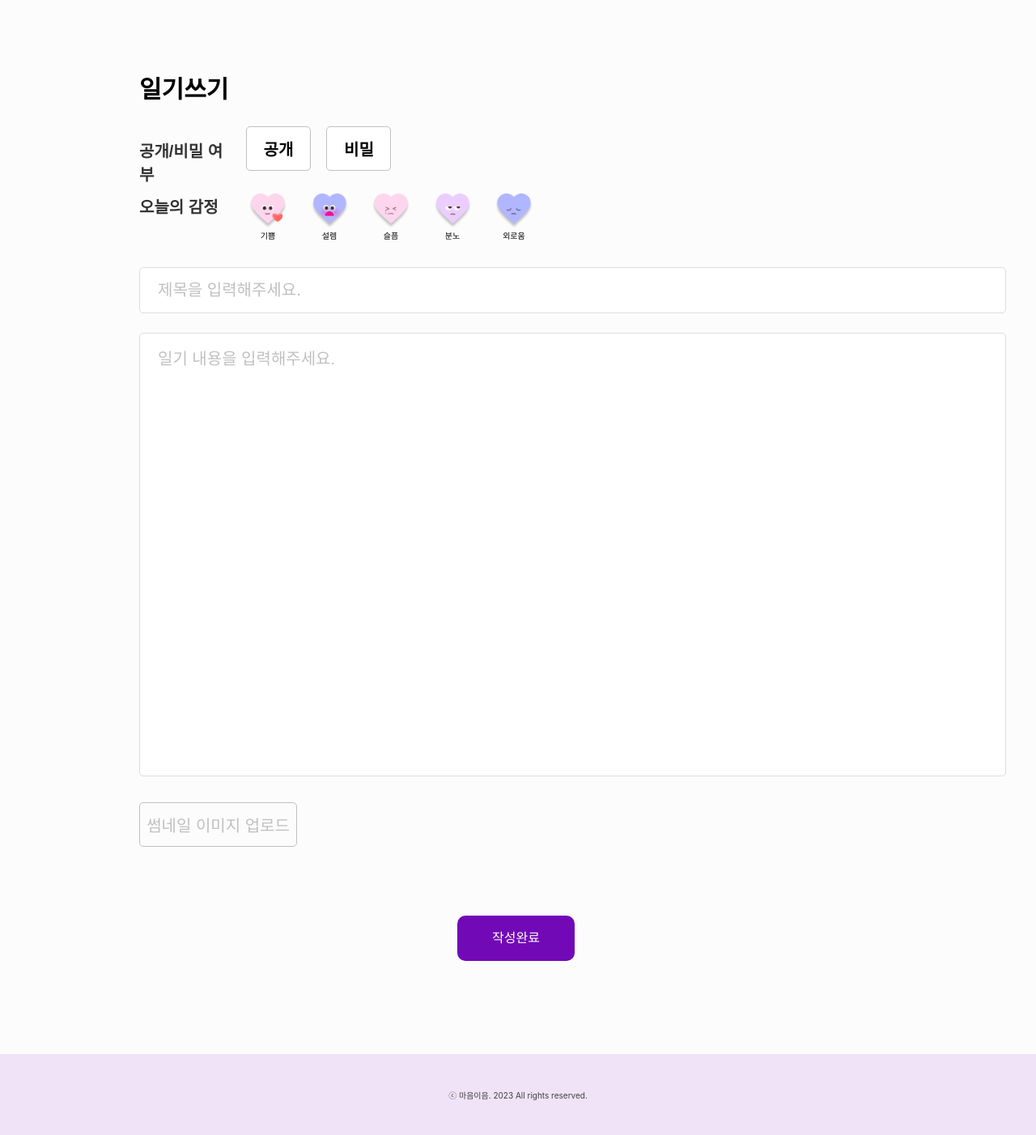
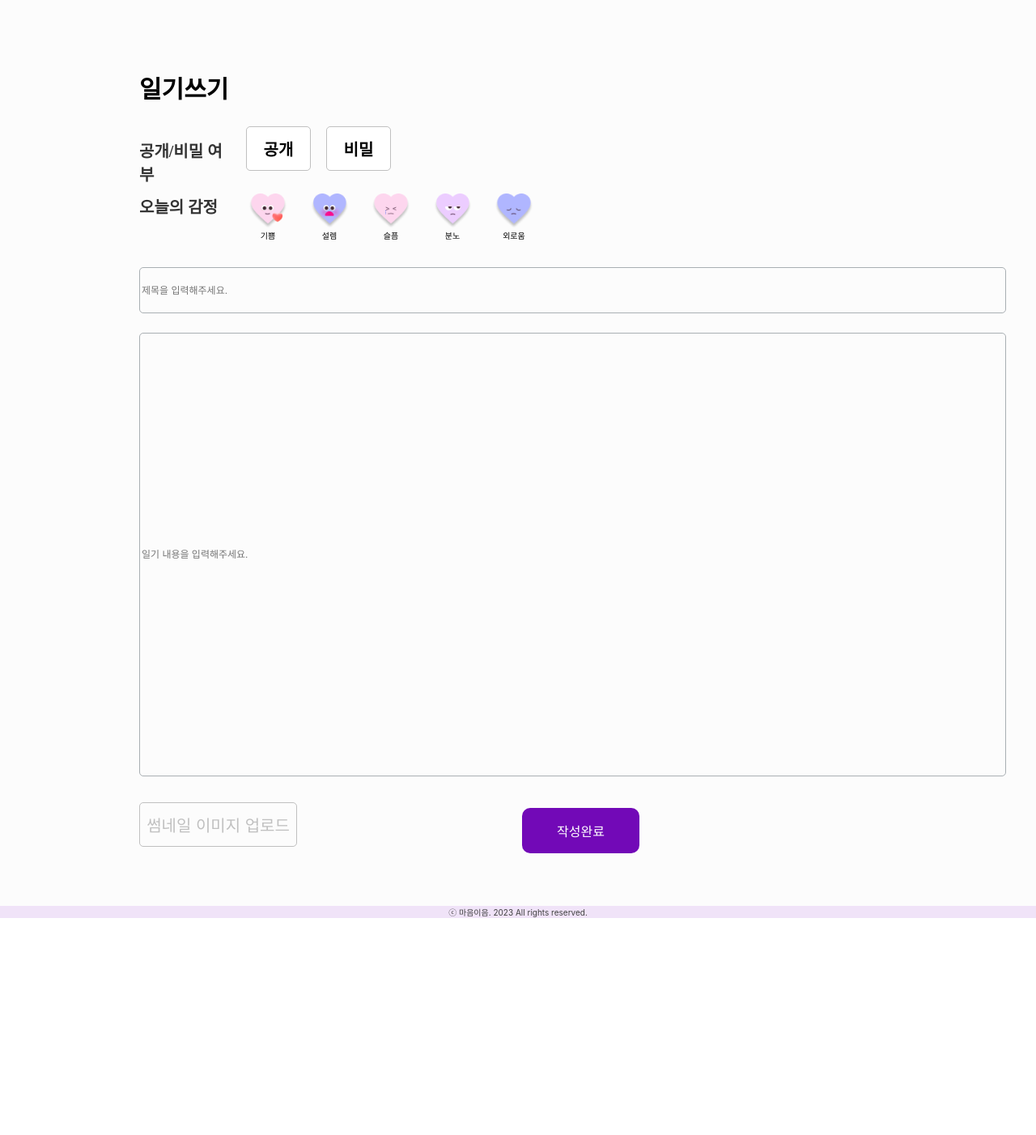
Before and after one commit to hyeonjins/Maeumium_back, a Django app: page /write/ in a window 1280 px wide; the page is wider, and only the part inside the window is pictured. Shown: the part 67-1469 px from the top of that part at 81% size. After the commit the page ends 1201 px from the top of that part, so only its background shows below. Run offline with Django 4.2, Linux system fonts and the light colour scheme.

Commit message:
일기쓰기 페이지 추가

```diff
--- a/static/css/write.css
+++ b/static/css/write.css
@@ -1,22 +1,30 @@
-.roots {
+body {
+    font-family: 'GangwonEduAll';
+    font-weight: 'Medium';
+}
+
+.root {
+    margin-top: 100px;
+}
+
+.write {
     display: flex;
     flex-direction: column;
-    justify-content: center;
-    align-items: center;
-}
-
-body {
-    margin: 0;
-    padding: 0;
-    font-family: 'GangwonEduAll', sans-serif;
-    display: flex;
-    flex-direction: column;
-    justify-content: center;
-    align-items: center;
+    margin: 0 auto;
 
 }
 
-.writing-label {
+.write input {
+    display: flex;
+    /* flex-direction: column; */
+    background: none;
+    border: none;
+    border: 0.2px solid #A9AFB3;
+    border-radius: 5px;
+    font-size: 12px;
+}
+
+.write_diary {
     width: 181px;
     height: 34px;
     top: 153px;
@@ -32,7 +40,7 @@ body {
 }
 
 
-.privacy-label {
+.write_privacy_title {
     width: 109px;
     height: 23px;
     position: absolute;
@@ -45,7 +53,7 @@ body {
     line-height: normal;
 }
 
-.emotion-label {
+.write_emotion_title {
     width: 109px;
     height: 23px;
     position: absolute;
@@ -58,7 +66,7 @@ body {
     line-height: normal;
 }
 
-.emotion-images {
+.write_emotion_images {
     display: flex;
     align-items: center;
     justify-content: space-between;
@@ -69,7 +77,7 @@ body {
     top: 302px;
 }
 
-.emotion-image {
+.emotion_image {
     display: flex;
     flex-direction: column;
     align-items: center;
@@ -77,7 +85,7 @@ body {
     border: 3px solid transparent;
 }
 
-.emotion-image img {
+.emotion_image img {
     width: 47.956px;
     height: 44px;
     flex-shrink: 0;
@@ -85,7 +93,7 @@ body {
 
 }
 
-.emotion-text {
+.emotion_text {
     color: #000;
     text-align: center;
     font-family: 'GangwonEduAll', sans-serif;
@@ -95,14 +103,14 @@ body {
     line-height: normal;
 }
 
-.emotion-image.selected {
+.emotion_image.selected {
     border-color: #C0C0C0;
     background-color: #C0C0C0; /* 선택된 감정의 테두리 색상 */
 }
 
 
 /* 제목 입력 칸 스타일 */
-.title-input {
+.write_title {
     width: 1065px;
     height: 53px;
     position: absolute;
@@ -117,7 +125,7 @@ body {
 }
 
 /* 내용 입력 칸 스타일 */
-.content-input {
+.write_content {
     width: 1065px;
     height: 544px;
     position: absolute;
@@ -132,14 +140,14 @@ body {
 }
 
 /* 제목의 placeholder 텍스트 스타일 */
-.title-input::placeholder {
+.title_input::placeholder {
     color: #C0C0C0;
     position: relative;
     left: 20px;
 }
 
 /* 내용의 placeholder 텍스트 스타일 */
-.content-input::placeholder {
+.content_input::placeholder {
     color: #C0C0C0;
     position: relative;
     top: -242px; /* 원하는 만큼 텍스트를 위로 이동 */
@@ -147,14 +155,14 @@ body {
 }
 
 
-.privacy-buttons {
+.write_privacy_buttons {
     position: absolute;
     top: 223px;
     left: 304px;
 
 }
 
-.privacy-button {
+.privacy_button {
     width: 78px;
     height: 53px;
     flex-shrink: 0;
@@ -174,14 +182,14 @@ body {
     justify-content: center;
 }
 
-.privacy-button.selected {
+.privacy_button.selected {
     background-color: #C0C0C0; /* 선택된 공개/비밀 여부의 배경색 */
     color: white; /* 선택된 공개/비밀 여부의 글자색 */
 }
 
 
 /* 썸네일 이미지 업로드 텍스트 스타일 */
-.thumbnail-upload-text {
+.thumbnail_upload_text {
     color: #C0C0C0;
     font-family: 'GangwonEduAll', sans-serif;
     font-size: 20px;
@@ -190,12 +198,12 @@ body {
     line-height: normal;
 }
 
-label.thumbnail-upload-text {
+label.thumbnail_upload_text {
     cursor: pointer;
 }
 
 /* 업로드 버튼 칸 스타일 */
-.thumbnail-upload-button {
+.thumbnail_upload_button {
     width: 193px;
     height: 53px;
     flex-shrink: 0;
@@ -212,7 +220,7 @@ label.thumbnail-upload-text {
 
 
 /* 작성 완료 버튼 스타일 */
-.submit-button {
+.submit_button {
     display: flex;
     width: 145px;
     height: 56px;
@@ -231,7 +239,7 @@ label.thumbnail-upload-text {
 }
 
 /* 작성 완료 버튼 안의 텍스트 스타일 */
-.submit-button .submit-button-text {
+.submit_button .submit_button-text {
     font-size: 16px;
     font-style: normal;
     font-weight: 500;
--- a/templates/Diary/write.html
+++ b/templates/Diary/write.html
@@ -1,20 +1,22 @@
 {% load static %}
 
 <!DOCTYPE html>
-<html>
+<html lang="en">
 <head>
     <meta charset="utf-8">
-    <meta name="viewport" content="width=device-width, initial-scale=1">
-    <title>마음이음</title>
+    <meta name="viewport" content="width=device-width, initial-scale=1.0">
+
     <link rel="stylesheet" href="{% static 'css/global.css' %}">
     <link rel="stylesheet" href="{% static 'css/write.css' %}">
+    <title>일기쓰기</title>
 
 </head>
 <body>
 <!-- nav바 -->
 <nav class="navbar">
     <div class="navbar__logo">
-        <a><img src="{% static 'image/logo_white.png' %}" alt="Logo" width="145px" height="62px"></a>
+        <a href="{% static 'mainpage/main.html' %}"><img src="{% static 'image/logo_white.png' %}" width="145px"
+                                                         height="62px"></a>
     </div>
     <ul class="navbar__menu">
         <li class="writing"><a href="#">일기쓰기</a></li>
@@ -23,63 +25,69 @@
     </ul>
 
 </nav>
-
-<div class="main-content">
-    <div class="writing-label">일기쓰기</div>
-    <div class="privacy-label">공개/비밀 여부</div>
-    <div class="emotion-label">오늘의 감정</div>
-
-    <div class="emotion-images">
-        <div class="emotion-image">
-            <img src="{% static 'image/기쁨.png' %}" alt="Emotion Image">
-            <div class="emotion-text">기쁨</div>
-        </div>
-        <div class="emotion-image">
-            <img src="{% static 'image/설렘.png' %}" alt="Emotion Image">
-            <div class="emotion-text">설렘</div>
-        </div>
-        <div class="emotion-image">
-            <img src="{% static 'image/슬픔.png' %}" alt="Emotion Image">
-            <div class="emotion-text">슬픔</div>
-        </div>
-        <div class="emotion-image">
-            <img src="{% static 'image/분노.png' %}" alt="Emotion Image">
-            <div class="emotion-text">분노</div>
-        </div>
-        <div class="emotion-image">
-            <img src="{% static 'image/외로움.png' %}" alt="Emotion Image">
-            <div class="emotion-text">외로움</div>
+<div class="root">
+    <div class="write">
+        <div class="write_diary">일기쓰기</div>
+        <div class="write_privacy">
+            <div class="write_privacy_title">공개/비밀 여부</div>
+            <div class="write_privacy_buttons">
+                <div class="privacy_button">공개</div> <!-- 공개 버튼 -->
+                <div class="privacy_button">비밀</div> <!-- 비밀 버튼 -->
             </div>
         </div>
 
 
-    <div class="privacy-buttons">
-        <div class="privacy-button">공개</div> <!-- 공개 버튼 -->
-        <div class="privacy-button">비밀</div> <!-- 비밀 버튼 -->
+        <div class="write_emotion">
+            <div class="write_emotion_title">오늘의 감정</div>
+
+            <div class="write_emotion_images">
+                <div class="emotion_image">
+                    <img src="{% static 'image/기쁨.png' %}" alt="Emotion Image">
+                    <div class="emotion_text">기쁨</div>
+                </div>
+                <div class="emotion_image">
+                    <img src="{% static 'image/설렘.png' %}" alt="Emotion Image">
+                    <div class="emotion_text">설렘</div>
+                </div>
+                <div class="emotion_image">
+                    <img src="{% static 'image/슬픔.png' %}" alt="Emotion Image">
+                    <div class="emotion_text">슬픔</div>
+                </div>
+                <div class="emotion_image">
+                    <img src="{% static 'image/분노.png' %}" alt="Emotion Image">
+                    <div class="emotion_text">분노</div>
+                </div>
+                <div class="emotion_image">
+                    <img src="{% static 'image/외로움.png' %}" alt="Emotion Image">
+                    <div class="emotion_text">외로움</div>
+                </div>
+            </div>
         </div>
 
-    <input type="text" class="title-input" placeholder="제목을 입력해주세요.">
-    <input type="text" class="content-input" placeholder="일기 내용을 입력해주세요.">
 
-    <div class="thumbnail-upload-button">
-        <label for="thumbnail-upload" class="thumbnail-upload-text">썸네일 이미지 업로드</label>
-        <input type="file" id="thumbnail-upload" style="display: none;">
+        <input type="text" class="write_title" placeholder="제목을 입력해주세요.">
+        <input type="text" class="write_content" placeholder="일기 내용을 입력해주세요.">
+
+        <div class="thumbnail_upload_button">
+            <label for="thumbnail_upload" class="thumbnail_upload_text">썸네일 이미지 업로드</label>
+            <input type="file" id="thumbnail_upload" style="display: none;">
         </div>
 
 
         <!-- 작성 완료 버튼 -->
-    <div class="submit-button">
-        <span class="submit-button-text">작성완료</span>
+        <div class="submit_button">
+            <span class="submit_button_text">작성완료</span>
+        </div>
     </div>
 
-</div>
+
     <!-- footer -->
     <div class="wrapper"></div>
     <footer>
         ⓒ 마음이음. 2023 All rights reserved.
     </footer>
 </body>
-
+</div>
 
 <script>
     document.addEventListener("DOMContentLoaded", function () {
```
Lines whose indentation alone changed are shown as unchanged.
